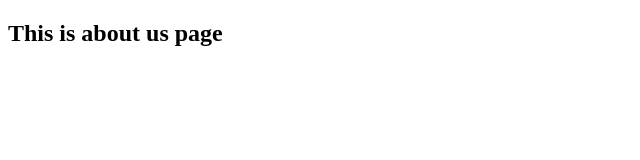
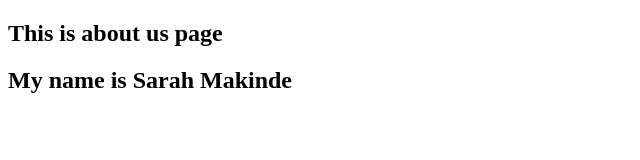
Before and after one commit to chitasophiachiamaka/GrilsinTechNigeria, a plain HTML site: page about.html in a window 1280 px wide. Shown: the whole page, without its empty margins (0-640 px from the left). Drawn offline with Linux system fonts and the light colour scheme.

Commit message:
Update about.html
I added my name

```diff
--- a/about.html
+++ b/about.html
@@ -8,5 +8,6 @@
 </head>
 <body>
   <h2>This is about us page</h2>
+    <h2>My name is Sarah Makinde</h2>
 </body>
 </html>
```
